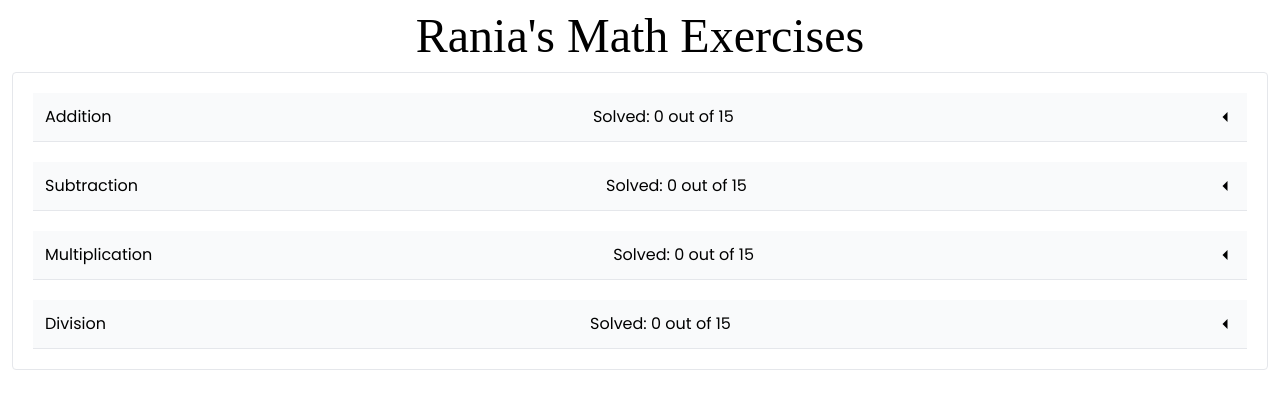
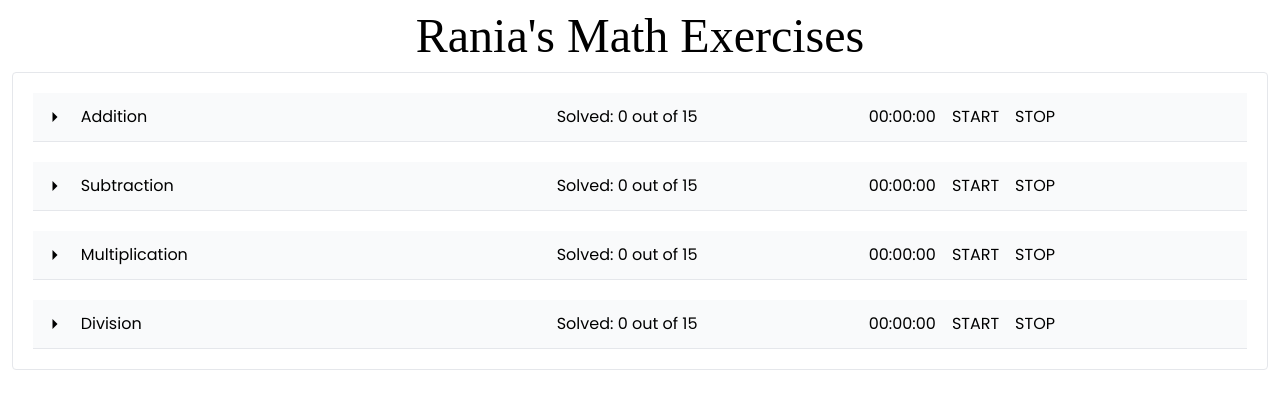
Before and after one commit to SylarLTC/math_kids, a React (Create React App) app in the folder front/: page / in a window 1280 px wide. Shown: the top 408 px of the page. Built offline with nearby package versions, Linux system fonts and the light colour scheme; a web font is replaced by a local one.

Commit message:
created time table for every math sections

```diff
--- a/front/package.json
+++ b/front/package.json
@@ -37,6 +37,7 @@
     ]
   },
   "devDependencies": {
+    "@babel/plugin-proposal-private-property-in-object": "^7.21.11",
     "tailwindcss": "^3.4.3"
   }
 }
--- a/front/src/components/Accordion.js
+++ b/front/src/components/Accordion.js
@@ -1,5 +1,6 @@
 import React, { useState } from "react";
-import { IoMdArrowDropdown, IoMdArrowDropleft } from "react-icons/io";
+import { IoMdArrowDropdown, IoMdArrowDropright } from "react-icons/io";
+import { TimeTable } from "./TimeTable";
 
 export const Accordion = ({ items }) => {
   const [expandedIndex, setExpandedIndex] = useState(-1);
@@ -20,16 +21,19 @@ export const Accordion = ({ items }) => {
         const isExpanded = index === expandedIndex;
 
         return (
-          <div className="m-5" key={item.id}>
+          <div className="m-5 relative" key={item.id}>
             <div
-              className="flex justify-between p-3 bg-gray-50 border-b items-center cursor-pointer"
+              className="flex p-3 bg-gray-50 border-b items-center cursor-pointer"
               onClick={() => handleClick(index)}
             >
-              <div>{item.label}</div>
-              <div className="">{`Solved: ${item.corrects} out of ${item.totalAmountOfElements}`}</div>
-              <span className={`text-xl`}>
-                {isExpanded ? <IoMdArrowDropdown /> : <IoMdArrowDropleft />}
+              <span className={`text-xl w-[3%]`}>
+                {isExpanded ? <IoMdArrowDropdown /> : <IoMdArrowDropright />}
               </span>
+              <div className="w-[20%]">{item.label}</div>
+              <div className="ml-[20%]">{`Solved: ${item.corrects} out of ${item.totalAmountOfElements}`}</div>
+            </div>
+            <div className="absolute top-0 right-48 py-3">
+              <TimeTable label={item.label} />
             </div>
             {isExpanded && <div className="border-b p-5">{item.content}</div>}
           </div>
--- a/front/src/components/DivisionItem.js
+++ b/front/src/components/DivisionItem.js
@@ -1,4 +1,4 @@
-import React, { useEffect } from "react";
+import React, { useEffect, useState } from "react";
 import { useSessionStorage } from "../hooks/useSessionStorage";
 import { totalAmountOfDivisionElements } from "../db/db";
 
@@ -11,40 +11,40 @@ export const DivisionItem = ({ item, totalCorrects, setTotalCorrects }) => {
     `division checkAnswer ${item.id}`,
     0
   );
-
-  const equalBool = checkAnswer.toString() === answer;
+  const [equalityNumbers, setEqualityNumbers] = useState(false);
+  const [checkColorClass, setCheckColorClass] = useState("");
 
   useEffect(() => {
-    if (equalBool && totalCorrects.Division < totalAmountOfDivisionElements) {
+    if (item.first % item.second === 0) {
+      setCheckAnswer(item.first / item.second);
+    } else {
+      setCheckAnswer(
+        (item.first + (item.second - (item.first % item.second))) / item.second
+      );
+    }
+
+    if (
+      equalityNumbers === true &&
+      totalCorrects.Division < totalAmountOfDivisionElements
+    ) {
       setTotalCorrects({
         ...totalCorrects,
         Division: totalCorrects.Division + 1,
       });
-    } else {
-      setTotalCorrects({ ...totalCorrects });
     }
-  }, [equalBool]);
+  }, [item.first, item.second, setCheckAnswer, equalityNumbers]);
 
   const handleSubmit = (e) => {
     e.preventDefault();
 
-    if (item.first % item.second === 0) {
-      setCheckAnswer((prev) => (prev = item.first / item.second));
+    if (answer !== checkAnswer.toString()) {
+      setEqualityNumbers(false);
+      setCheckColorClass("bg-rose-500");
     } else {
-      setCheckAnswer(
-        (prev) =>
-          (prev =
-            (item.first + (item.second - (item.first % item.second))) /
-            item.second)
-      );
+      setEqualityNumbers(true);
+      setCheckColorClass("bg-green-400");
     }
   };
-
-  const checkColorClass = !checkAnswer
-    ? ""
-    : checkAnswer.toString() === answer
-    ? "bg-green-400"
-    : "bg-rose-500";
 
   return (
     <div className={`border mb-2 w-[40%] ${checkColorClass}`}>
@@ -67,11 +67,11 @@ export const DivisionItem = ({ item, totalCorrects, setTotalCorrects }) => {
           <button className="border p-2 rounded">Check the answer</button>
         </div>
       </form>
-      {!checkAnswer ? (
+      {!checkColorClass ? (
         ""
       ) : (
         <div className="m-5 font-semibold text-white">
-          {checkAnswer.toString() === answer ? "Correct" : "Incorrect"}
+          {equalityNumbers ? "Correct" : "Incorrect"}
         </div>
       )}
     </div>
--- a/front/src/components/MultiplyItem.js
+++ b/front/src/components/MultiplyItem.js
@@ -1,4 +1,4 @@
-import React, { useEffect } from "react";
+import React, { useEffect, useState } from "react";
 import { useSessionStorage } from "../hooks/useSessionStorage";
 import { totalAmountOfMultiplyElements } from "../db/db";
 
@@ -11,31 +11,34 @@ export const MultiplyItem = ({ item, totalCorrects, setTotalCorrects }) => {
     `multiply checkAnswer ${item.id}`,
     0
   );
-
-  const equalBool = checkAnswer.toString() === answer;
+  const [equalityNumbers, setEqualityNumbers] = useState(false);
+  const [checkColorClass, setCheckColorClass] = useState("");
 
   useEffect(() => {
-    if (equalBool && totalCorrects.Multiply < totalAmountOfMultiplyElements) {
+    setCheckAnswer(item.first * item.second);
+
+    if (
+      equalityNumbers === true &&
+      totalCorrects.Multiply < totalAmountOfMultiplyElements
+    ) {
       setTotalCorrects({
         ...totalCorrects,
         Multiply: totalCorrects.Multiply + 1,
       });
-    } else {
-      setTotalCorrects({ ...totalCorrects });
     }
-  }, [equalBool]);
+  }, [item.first, item.second, setCheckAnswer, equalityNumbers]);
 
   const handleSubmit = (e) => {
     e.preventDefault();
 
-    setCheckAnswer((prev) => (prev = item.first * item.second));
+    if (answer !== checkAnswer.toString()) {
+      setEqualityNumbers(false);
+      setCheckColorClass("bg-rose-500");
+    } else {
+      setEqualityNumbers(true);
+      setCheckColorClass("bg-green-400");
+    }
   };
-
-  const checkColorClass = !checkAnswer
-    ? ""
-    : checkAnswer.toString() === answer
-    ? "bg-green-400"
-    : "bg-rose-500";
 
   return (
     <div className={`border mb-2 w-[40%] ${checkColorClass}`}>
@@ -54,11 +57,11 @@ export const MultiplyItem = ({ item, totalCorrects, setTotalCorrects }) => {
           <button className="border p-2 rounded">Check the answer</button>
         </div>
       </form>
-      {!checkAnswer ? (
+      {!checkColorClass ? (
         ""
       ) : (
         <div className="m-5 font-semibold text-white">
-          {checkAnswer.toString() === answer ? "Correct" : "Incorrect"}
+          {equalityNumbers ? "Correct" : "Incorrect"}
         </div>
       )}
     </div>
--- a/front/src/components/SubtractItem.js
+++ b/front/src/components/SubtractItem.js
@@ -1,4 +1,4 @@
-import React, { useEffect } from "react";
+import React, { useEffect, useState } from "react";
 import { useSessionStorage } from "../hooks/useSessionStorage";
 import { totalAmountOfSubtractElements } from "../db/db";
 
@@ -11,35 +11,38 @@ export const SubtractItem = ({ item, totalCorrects, setTotalCorrects }) => {
     `subtract checkAnswer ${item.id}`,
     0
   );
-
-  const equalBool = checkAnswer.toString() === answer;
+  const [equalityNumbers, setEqualityNumbers] = useState(false);
+  const [checkColorClass, setCheckColorClass] = useState("");
 
   useEffect(() => {
-    if (equalBool && totalCorrects.Subtract < totalAmountOfSubtractElements) {
+    if (item.first - item.second >= 0) {
+      setCheckAnswer(item.first - item.second);
+    } else {
+      setCheckAnswer(item.second - item.first);
+    }
+
+    if (
+      equalityNumbers === true &&
+      totalCorrects.Subtract < totalAmountOfSubtractElements
+    ) {
       setTotalCorrects({
         ...totalCorrects,
         Subtract: totalCorrects.Subtract + 1,
       });
-    } else {
-      setTotalCorrects({ ...totalCorrects });
     }
-  }, [equalBool]);
+  }, [item.first, item.second, setCheckAnswer, equalityNumbers]);
 
   const handleSubmit = (e) => {
     e.preventDefault();
 
-    if (item.first - item.second >= 0) {
-      setCheckAnswer((prev) => (prev = item.first - item.second));
+    if (answer !== checkAnswer.toString()) {
+      setEqualityNumbers(false);
+      setCheckColorClass("bg-rose-500");
     } else {
-      setCheckAnswer((prev) => (prev = item.second - item.first));
+      setEqualityNumbers(true);
+      setCheckColorClass("bg-green-400");
     }
   };
-
-  const checkColorClass = !checkAnswer
-    ? ""
-    : checkAnswer.toString() === answer
-    ? "bg-green-400"
-    : "bg-rose-500";
 
   return (
     <div className={`border mb-2 w-[40%] ${checkColorClass}`}>
@@ -60,11 +63,11 @@ export const SubtractItem = ({ item, totalCorrects, setTotalCorrects }) => {
           <button className="border p-2 rounded">Check the answer</button>
         </div>
       </form>
-      {!checkAnswer ? (
+      {!checkColorClass ? (
         ""
       ) : (
         <div className="m-5 font-semibold text-white">
-          {checkAnswer.toString() === answer ? "Correct" : "Incorrect"}
+          {equalityNumbers ? "Correct" : "Incorrect"}
         </div>
       )}
     </div>
--- a/front/src/components/Sum.js
+++ b/front/src/components/Sum.js
@@ -4,7 +4,8 @@ import { SumItem } from "./SumItem";
 
 export const Sum = ({ totalCorrects, setTotalCorrects }) => {
   return (
-    <div className="flex flex-wrap justify-around mt-5 gap-4">
+    <div className="flex relative">
+      <div className="flex flex-wrap justify-around mt-10 gap-4">
         {dbRandomNumbersSum.map((item) => {
           return (
             <SumItem
@@ -16,5 +17,6 @@ export const Sum = ({ totalCorrects, setTotalCorrects }) => {
           );
         })}
       </div>
+    </div>
   );
 };
--- a/front/src/components/SumItem.js
+++ b/front/src/components/SumItem.js
@@ -1,4 +1,4 @@
-import React, { useEffect } from "react";
+import React, { useEffect, useState } from "react";
 import { useSessionStorage } from "../hooks/useSessionStorage";
 import { totalAmountOfSumElements } from "../db/db";
 
@@ -8,28 +8,44 @@ export const SumItem = ({ item, totalCorrects, setTotalCorrects }) => {
     `sum checkAnswer ${item.id}`,
     0
   );
-
-  const equalBool = checkAnswer.toString() === answer;
+  const [equalityNumbers, setEqualityNumbers] = useSessionStorage(
+    `sum equalityNumbers ${item.id}`,
+    false
+  );
+  const [checkColorClass, setCheckColorClass] = useSessionStorage(
+    `sum checkColorClass ${item.id}`,
+    ""
+  );
 
   useEffect(() => {
-    if (equalBool && totalCorrects.Sum < totalAmountOfSumElements) {
-      setTotalCorrects({ ...totalCorrects, Sum: totalCorrects.Sum + 1 });
-    } else {
-      setTotalCorrects({ ...totalCorrects });
-    }
-  }, [equalBool]);
+    setCheckAnswer(item.first + item.second);
+
+    // if (
+    //   answer === checkAnswer.toString() &&
+    //   totalCorrects.Sum < totalAmountOfSumElements
+    // ) {
+    //   setTotalCorrects({
+    //     ...totalCorrects,
+    //     Sum: totalCorrects.Sum + 1,
+    //   });
+    // }
+  }, [item.first, item.second, setCheckAnswer]);
 
   const handleSubmit = (e) => {
     e.preventDefault();
 
-    setCheckAnswer((prev) => (prev = item.first + item.second));
+    if (answer !== checkAnswer.toString()) {
+      setEqualityNumbers(false);
+      setCheckColorClass("bg-rose-500");
+    } else {
+      setEqualityNumbers(true);
+      setCheckColorClass("bg-green-400");
+      setTotalCorrects({
+        ...totalCorrects,
+        Sum: totalCorrects.Sum + 1,
+      });
+    }
   };
-
-  const checkColorClass = !checkAnswer
-    ? ""
-    : checkAnswer.toString() === answer
-    ? "bg-green-400"
-    : "bg-rose-500";
 
   return (
     <div className={`border mb-2 w-[40%] ${checkColorClass}`}>
@@ -45,14 +61,16 @@ export const SumItem = ({ item, totalCorrects, setTotalCorrects }) => {
             value={answer}
             onChange={(e) => setAnswer(e.target.value)}
           />
-          <button className="border p-2 rounded">Check the answer</button>
+          <button disabled={equalityNumbers} className="border p-2 rounded">
+            Check the answer
+          </button>
         </div>
       </form>
-      {!checkAnswer ? (
+      {!checkColorClass ? (
         ""
       ) : (
         <div className="m-5 font-semibold text-white">
-          {checkAnswer.toString() === answer ? "Correct" : "Incorrect"}
+          {equalityNumbers ? "Correct" : "Incorrect"}
         </div>
       )}
     </div>
--- /dev/null
+++ b/front/src/components/TimeTable.js
@@ -0,0 +1,54 @@
+import React, { useEffect, useRef, useState } from "react";
+
+export const TimeTable = ({ label }) => {
+  const [hours, setHours] = useState(0);
+  const [minutes, setMinutes] = useState(0);
+  const [seconds, setSeconds] = useState(0);
+  const [isClicked, setIsClicked] = useState(false);
+  const timer = useRef(null);
+
+  useEffect(() => {
+    if (seconds >= 59) {
+      setSeconds(0);
+      setMinutes((prev) => prev + 1);
+      if (minutes >= 59) {
+        setMinutes(0);
+        setHours((prev) => prev + 1);
+      }
+    }
+  }, [seconds, minutes, hours, setHours, setMinutes, setSeconds]);
+
+  const handleClickStart = () => {
+    timer.current = setInterval(() => {
+      setSeconds((prev) => prev + 1);
+    }, 1000);
+    setIsClicked(true);
+  };
+
+  const handleClickStop = () => {
+    clearInterval(timer.current);
+    setIsClicked(false);
+  };
+
+  return (
+    <div className="flex gap-4">
+      <div className="flex">
+        <div>{hours < 10 ? `0${hours}` : hours}</div>:
+        <div>{minutes < 10 ? `0${minutes}` : minutes}</div>:
+        <div>{seconds < 10 ? `0${seconds}` : seconds}</div>
+      </div>
+      <button
+        disabled={isClicked}
+        onClick={handleClickStart}
+        className={
+          isClicked ? "text-slate-300 h-full" : "hover:text-slate-500 h-full"
+        }
+      >
+        START
+      </button>
+      <button onClick={handleClickStop} className="hover:text-slate-500">
+        STOP
+      </button>
+    </div>
+  );
+};
```
Also changed, not shown: front/src/components/Division.js (+7 -1 lines), front/src/components/Multiply.js (+7 -1 lines), front/src/components/Subtract.js (+7 -1 lines), 1 other file (tests, documents, lock files or other folders). Lines whose indentation alone changed are shown as unchanged.
